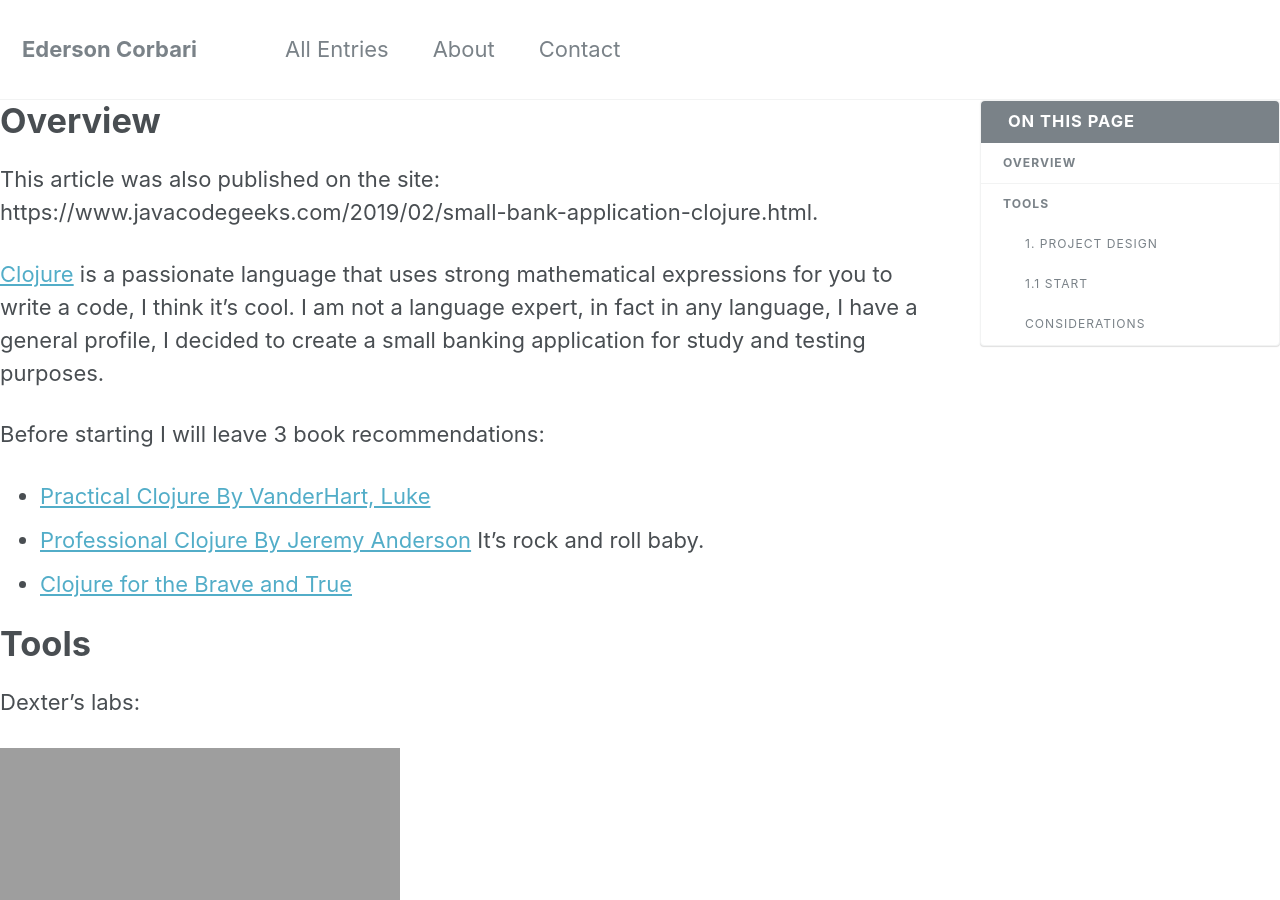
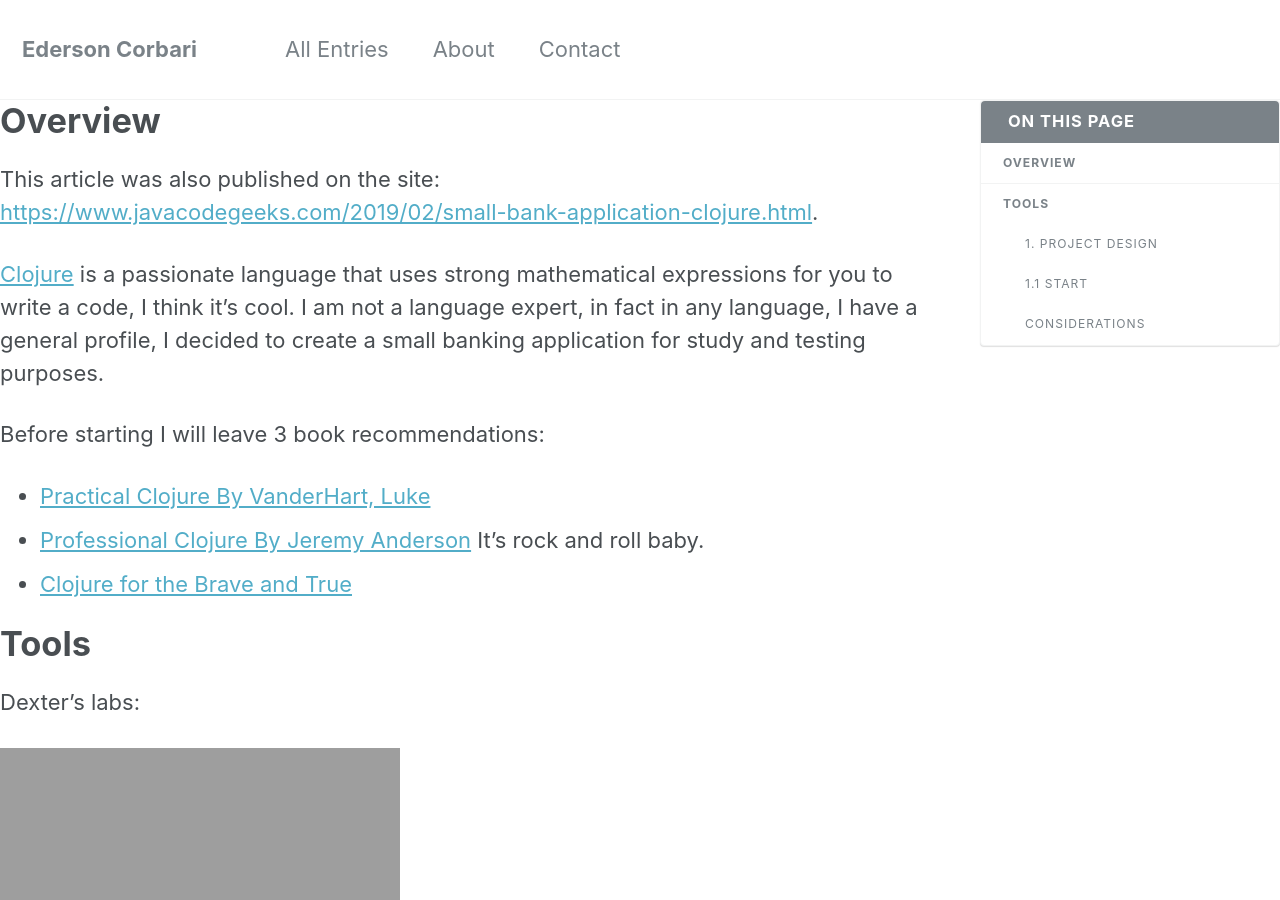
Before and after one commit to edersoncorbari/edersoncorbari.github.io, a Jekyll site: the page built from _posts/2018-11-03-clojure-small-bank.md, in a window 1280 px wide and 900 px high. Built offline with Jekyll 4.4.1, drawn with Linux system fonts in a browser that asks for light colours; an icon font too large for the unit is left out; a script bundle is joined from its source files by our own code; our own code applies the rules of GitHub Pages for plain Markdown files; library files that are not in the unit come from our copies; part of the change alters nothing that is shown.

```diff
--- a/_posts/2018-11-03-clojure-small-bank.md
+++ b/_posts/2018-11-03-clojure-small-bank.md
@@ -18,7 +18,7 @@ tags:
 
 # Overview
 
-This article was also published on the site: https://www.javacodegeeks.com/2019/02/small-bank-application-clojure.html.
+This article was also published on the site: [https://www.javacodegeeks.com/2019/02/small-bank-application-clojure.html](https://www.javacodegeeks.com/2019/02/small-bank-application-clojure.html).
 
 [Clojure](https://en.wikipedia.org/wiki/Clojure) is a passionate language that uses strong mathematical expressions for you to write a code, I think it's cool. I am not a language expert, in fact in any language, I have a general profile, I decided to create a small banking application for study and testing purposes.
 
```
